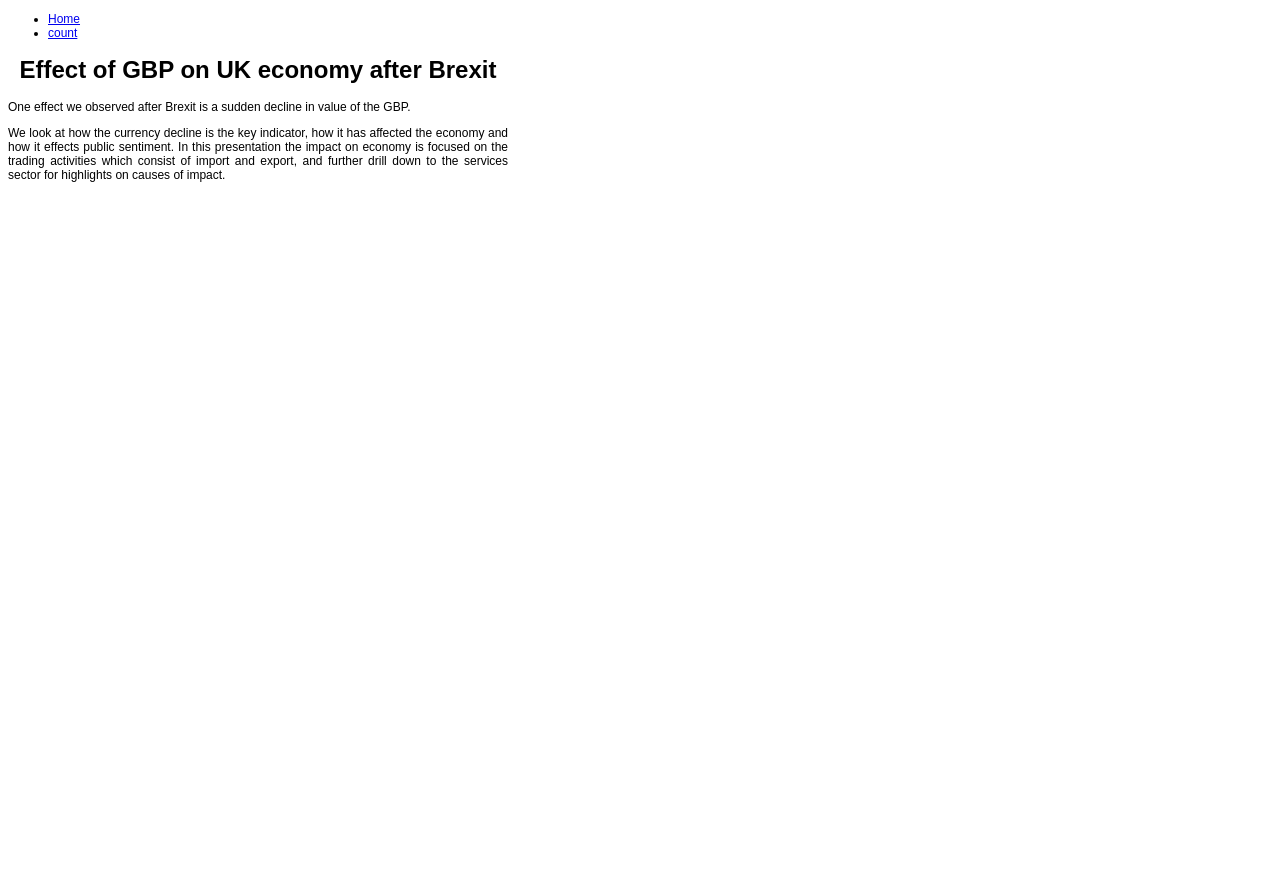
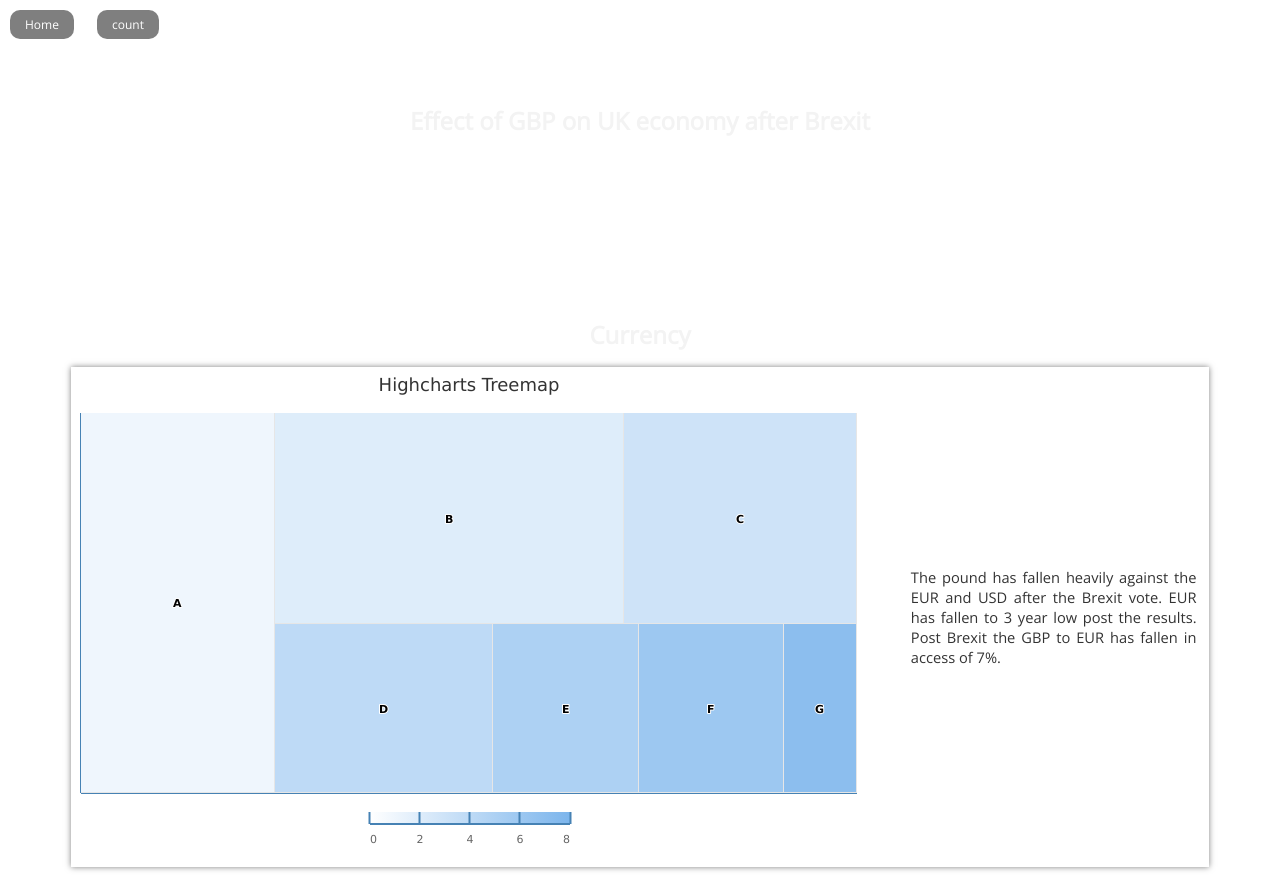
Before and after one commit to ka2n16/comp6214-cw1, a PHP site: page / in a window 1280 px wide. Before the commit the page ends 182 px from the top, so only its background shows below. Run offline with PHP 8.4, Linux system fonts and the light colour scheme; some libraries are stand-ins or nearby versions.

Commit message:
create treemap

```diff
--- /dev/null
+++ b/chart-js/treemap.js
@@ -0,0 +1,42 @@
+Highcharts.chart('container', {
+    colorAxis: {
+        minColor: '#FFFFFF',
+        maxColor: Highcharts.getOptions().colors[0]
+    },
+    series: [{
+        type: 'treemap',
+        layoutAlgorithm: 'squarified',
+        data: [{
+            name: 'A',
+            value: 6,
+            colorValue: 1
+        }, {
+            name: 'B',
+            value: 6,
+            colorValue: 2
+        }, {
+            name: 'C',
+            value: 4,
+            colorValue: 3
+        }, {
+            name: 'D',
+            value: 3,
+            colorValue: 4
+        }, {
+            name: 'E',
+            value: 2,
+            colorValue: 5
+        }, {
+            name: 'F',
+            value: 2,
+            colorValue: 6
+        }, {
+            name: 'G',
+            value: 1,
+            colorValue: 7
+        }]
+    }],
+    title: {
+        text: 'Highcharts Treemap'
+    }
+});
--- a/index.html
+++ b/index.html
@@ -2,16 +2,19 @@
 <html>
 	<head>
 		<meta http-equiv="Content-Type" content="text/html; charset=utf-8"/>
-		<title>Effect of Currency Value on Economy</title>
+		<title>open data</title>
 
 		<script src="https://ajax.googleapis.com/ajax/libs/jquery/1.8.3/jquery.min.js"></script>
 		<script src="https://ajax.googleapis.com/ajax/libs/jqueryui/1.9.1/jquery-ui.min.js"></script>
 		<link href="https://fonts.googleapis.com/css?family=Open+Sans" rel="stylesheet">
+		<script type="text/javascript" src="https://ajax.googleapis.com/ajax/libs/jquery/1.8.2/jquery.min.js"></script>
 
 		<link rel="stylesheet" type="text/css" href="static/jquery.fullpage.min.css"/>
 		<script type="text/javascript" src="static/jquery.fullpage.min.js"></script>
 		<link rel="stylesheet" type="text/css" href="./style.css"/>
-
+		<script type="text/javascript" src="highcharts-js/highcharts.js"></script>
+		<script type="text/javascript" src="highcharts-js/heatmap.js"></script>
+		<script type="text/javascript" src="highcharts-js/treemap-coloraxis.js"></script>
 	</head>
 	<body>
 		<ul id="menu">
@@ -29,6 +32,23 @@
 
 		        </div>
 		    </div>
+		    <div class="section" id="section0">
+		        <div class="slide-wrapper">
+		            <h1>Currency</h1>
+		            <div class="chart-wrapper">
+		                <div class="text-wrapper">
+		                    <div class="text">
+		                        The pound has fallen heavily against the EUR and USD after the Brexit vote. EUR has fallen to 3 year
+		                        low post the results. Post Brexit the GBP to EUR has fallen in access of 7%.
+		                    </div>
+		                </div>
+		                <div id="container" class="chart">
+		                    <svg></svg>
+		                </div>
+		            </div>
+		            <script type="text/javascript" src="chart-js/treemap.js"></script>
+		        </div>
+		    </div>
 		</div>
 	</body>
 </html>
--- a/style.css
+++ b/style.css
@@ -13,3 +13,171 @@
     stroke-width: 1;
     shape-rendering: crispEdges;
 }
+
+#menu {
+    position: fixed;
+    top: 0;
+    left: 0;
+    height: 40px;
+    z-index: 70;
+    width: 100%;
+    padding: 0;
+    margin: 0;
+}
+
+#menu li {
+    display: inline-block;
+    margin: 10px;
+    color: #000;
+    background: #fff;
+    background: rgba(255, 255, 255, 0.5);
+    -webkit-border-radius: 10px;
+    border-radius: 10px;
+}
+
+#menu li.active {
+    background: #666;
+    background: rgba(0, 0, 0, 0.5);
+    color: #fff;
+}
+
+#menu li a {
+    text-decoration: none;
+    color: #000;
+}
+
+#menu li.active a:hover {
+    color: #000;
+}
+
+#menu li:hover {
+    background: rgba(255, 255, 255, 0.8);
+}
+
+#menu li a,
+#menu li.active a {
+    padding: 6px 15px;
+    display: block;
+}
+
+#menu li.active a {
+    color: #fff;
+}
+
+#watermark {
+    height: 20px;
+    position: fixed;
+    bottom: 0;
+    width: 100%;
+    text-align: right;
+    font-size: 0.9em;
+    padding: 8px 0;
+    color: #fff;
+}
+
+body {
+    font-family: 'Open Sans', sans-serif;
+}
+
+.section {
+    text-align: center;
+    color: #333;
+}
+
+h1 {
+    color: #f3f3f3;
+}
+
+/* Overwriting styles for control arrows for slides
+* --------------------------------------- */
+.controlArrow.prev {
+    left: 50px;
+}
+
+.controlArrow.next {
+    right: 50px;
+}
+
+.chart {
+    height: 500px;
+    width: 70%;
+    margin-right: 300px;
+}
+
+.text {
+    text-align: justify;
+    font-size: 11pt;
+    color: #333;
+    width: 93%;
+    margin-left: 3%;
+    margin-right: 3%;
+}
+
+.text-wrapper{
+    display: flex;
+    flex-direction: column;
+    justify-content: center;
+    float: right;
+    height: 500px;
+    width: 27%;
+}
+
+svg.nvd3-svg {
+    overflow: visible;
+}
+
+.source {
+    text-align: left;
+    font-size: 10pt;
+    color: #f3f3f3;
+}
+
+.slide-wrapper {
+    padding-top: 40px;
+    margin: auto;
+    height: 100%;
+    width: 90%;
+}
+
+.chart-wrapper {
+    width: 100%;
+    box-shadow: 0px 0px 6px rgba(0, 0, 0, .5);
+    background-color: white;
+}
+
+.tick line {
+    display: none;
+}
+
+.source a {
+    color: white;
+}
+
+.brexit-line {
+    stroke: rgb(255, 0, 0);
+    stroke-width: 2;
+}
+
+#fp-nav > ul > li > a > span {
+    background-color: white;
+}
+
+svg > g > g > g > g > g > g.nv-groups > g {
+    stroke-width: 3px !important;
+}
+
+#retailing > svg > g > g > g.lines2Wrap.nvd3-svg > g > g > g.nv-groups > g.nv-group.nv-series-1 {
+    stroke-width: 1px !important;
+    stroke-dasharray: 5, 5;
+}
+
+.brexit-text {
+    fill: red;
+    transform: rotate(90deg);
+    font-size: 8pt;
+}
+
+#home{
+    color: white;
+    padding-top:40px;
+}
```
Also changed, not shown: highcharts-js/highcharts.js.
